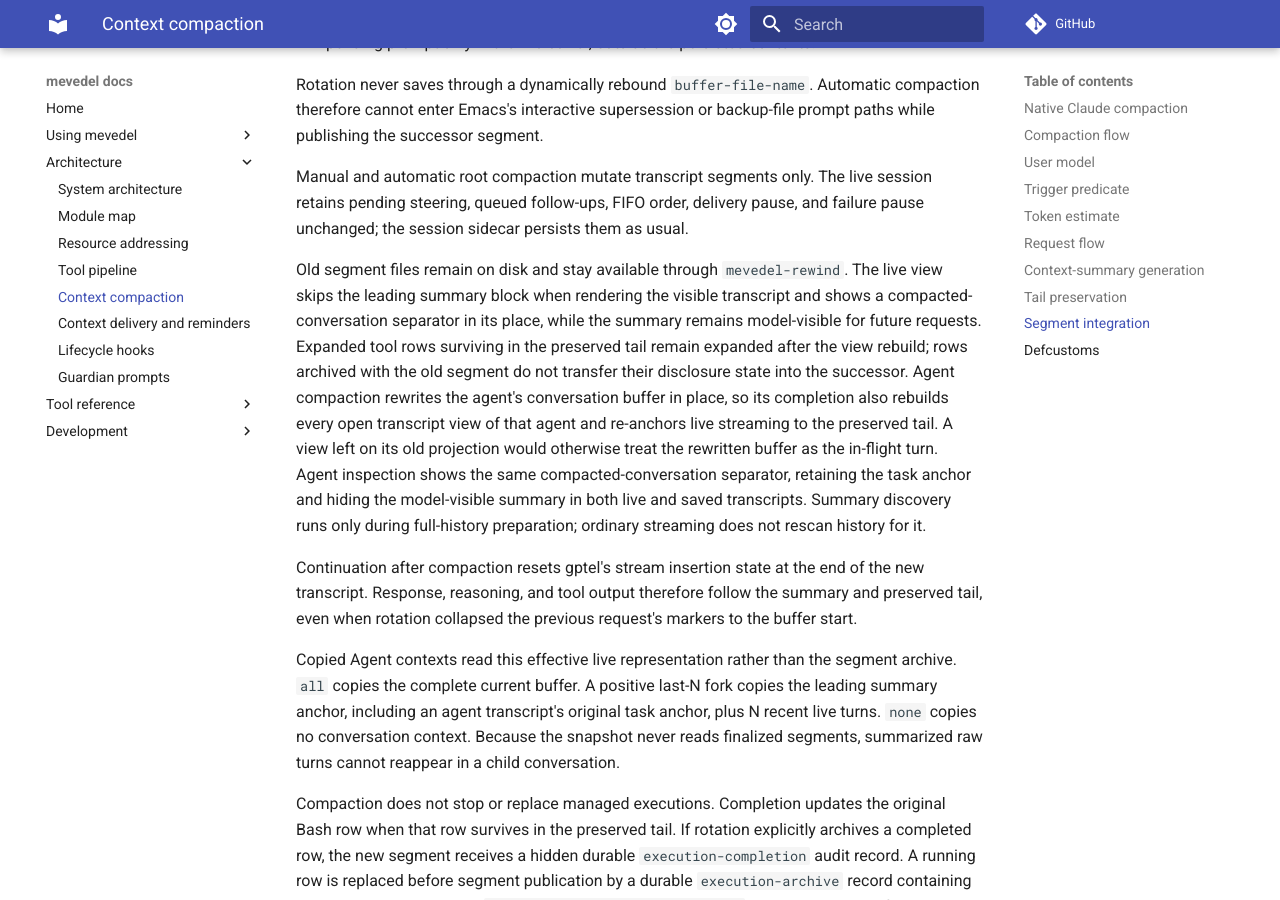
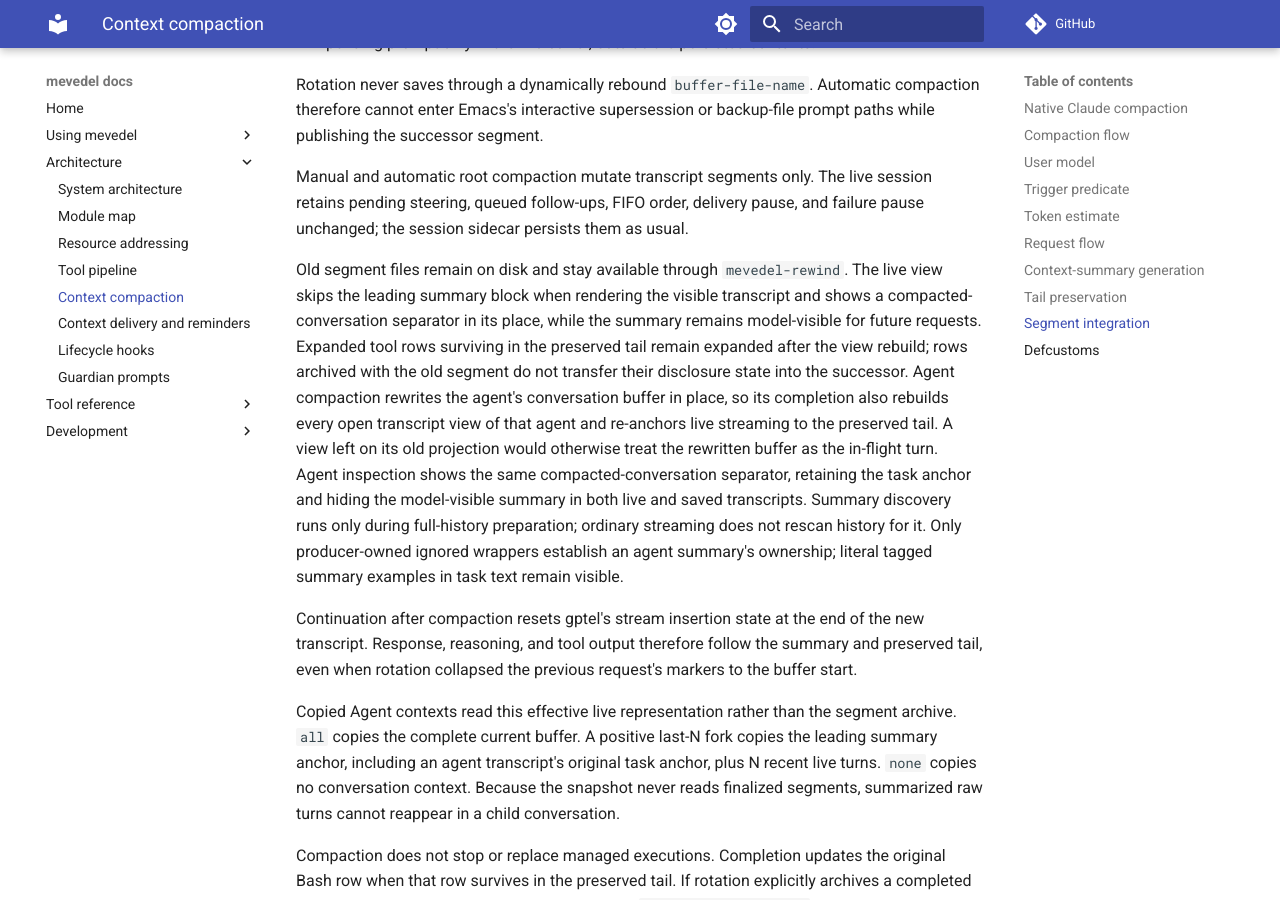
Before and after one commit to FrauH0lle/mevedel, an MkDocs documentation site: the page built from docs/compaction.md, in a window 1280 px wide and 900 px high, scrolled down 13261 px. Built offline with MkDocs 1.6.1 and Material for MkDocs 9.7.7, drawn with Linux system fonts in a browser that asks for light colours; comment, search, counter and statistics services are not loaded.

Commit message:
fix(view): Require producer ownership for agent summaries
A role tag in task text is not compaction provenance. Walk ignored gptel property runs and accept a tagged wrapper only at the start of its owned run. Do not search unowned prompt text.

* mevedel-view-render.el (mevedel-view-render--plan-bounds): Remove the property-less fallback and block-depth scan. Use producer-owned wrapper spans, restored from GPTEL_BOUNDS for saved views.

* test/test-mevedel-compact-target.el (mevedel-compact-target--agent-complete): Preserve fully tagged top-level examples in live and cold views. Enable gptel mode in saved-view fixtures as production does, and complete deferred projection before checking the result.

* docs/compaction.md: Document producer ownership of agent summaries.

Validation: negative reproduction fails the literal-example assertion; all 549 affected cases pass three focused runs and fresh-files. Strict compilation and standards pass. Compiled alternating full/chunk benchmarks retain identical allocation counts; timing variation is recorded in the worker evidence.

```diff
--- a/docs/compaction.md
+++ b/docs/compaction.md
@@ -603,6 +603,8 @@
 the task anchor and hiding the model-visible summary in both live and saved
 transcripts. Summary discovery runs only during full-history preparation;
 ordinary streaming does not rescan history for it.
+Only producer-owned ignored wrappers establish an agent summary's ownership;
+literal tagged summary examples in task text remain visible.
 
 Continuation after compaction resets gptel's stream insertion state at the end
 of the new transcript. Response, reasoning, and tool output therefore follow
```
Also changed, not shown: 2 other files.
